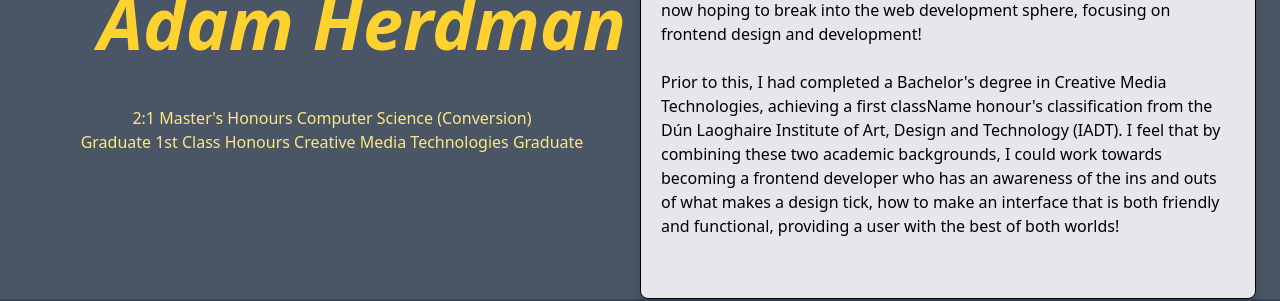
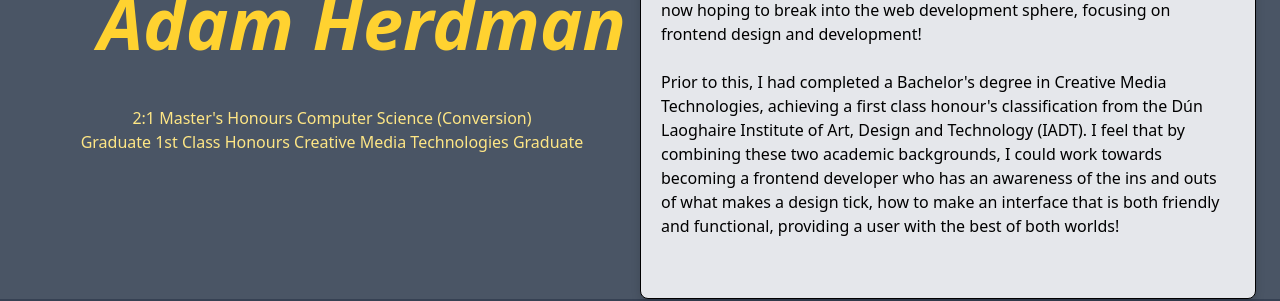
Before and after one commit to cleffei/portfolio-ts, a React app: page / in a window 1280 px wide. Shown: the part 235-536 px from the top of the page. Built offline with nearby package versions, Linux system fonts and the light colour scheme; the HTML template or start-up script is replaced by a standard one.

Commit message:
Fix: spelling

```diff
--- a/src/components/Hero.tsx
+++ b/src/components/Hero.tsx
@@ -30,7 +30,7 @@ const Hero: React.FC = () => {
               <br />
               <p className="max-w-full text-center mb-10 md:text-left">
                 Prior to this, I had completed a Bachelor's degree in Creative
-                Media Technologies, achieving a first className honour's
+                Media Technologies, achieving a first class honour's
                 classification from the Dún Laoghaire Institute of Art, Design
                 and Technology (IADT). I feel that by combining these two
                 academic backgrounds, I could work towards becoming a frontend
```
